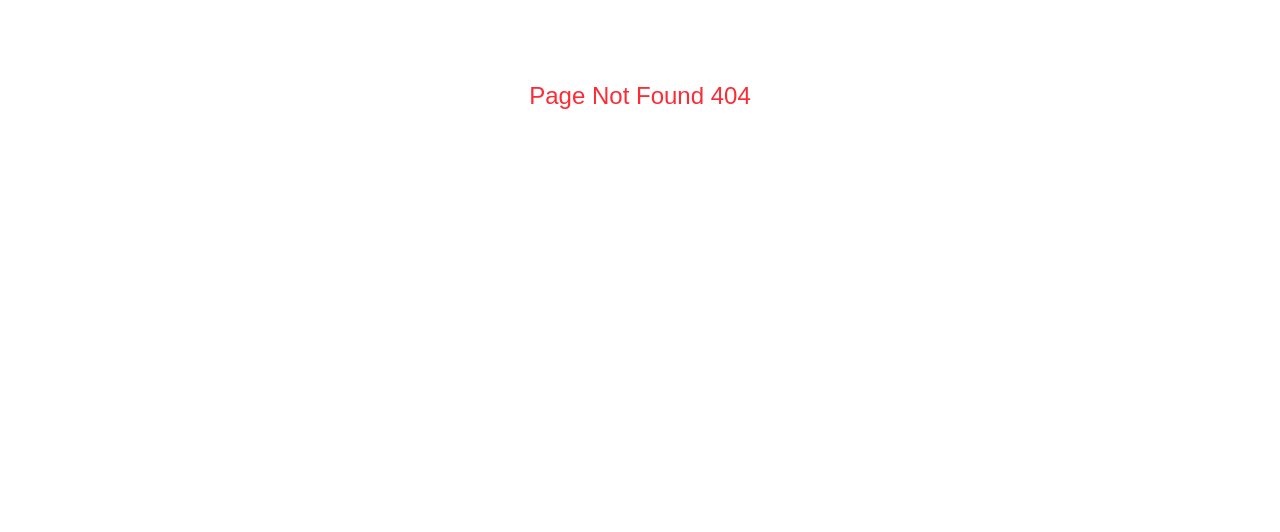
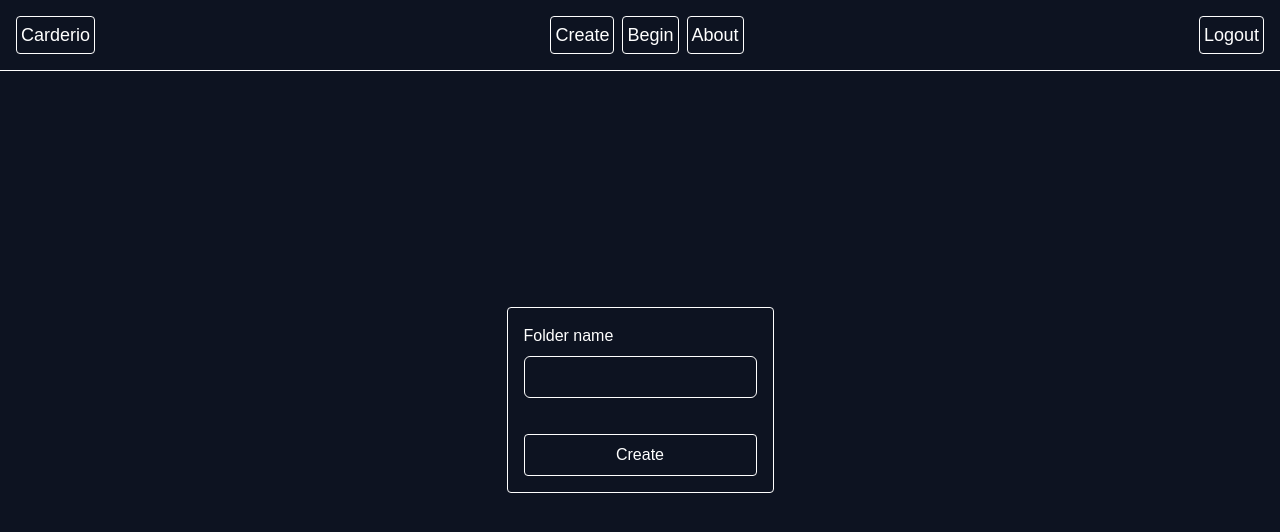
Before and after one commit to chartouis/Carderio-Web, a React (Vite) app: page /create/folders in a window 1280 px wide. Before the commit this address had no page. Shown: the top 532 px of the page. Built offline with nearby package versions, Linux system fonts and the light colour scheme; a web font is replaced by a local one.

Commit message:
folders. creation of them and adding cards to folders

```diff
--- a/src/components/CardPlace.tsx
+++ b/src/components/CardPlace.tsx
@@ -10,6 +10,7 @@ import UseDisableScroll from "../hooks/UseDisableScroll";
 import { getHeaders } from "../config";
 import ChangeButton from "./ChangeButton";
 import FlashcardEdit from "./FlashcardEdit";
+import FolderAccordeon from "./FolderAccordeon";
 
 export default function Card() {
   UseDisableScroll();
@@ -22,6 +23,7 @@ export default function Card() {
     front?: string;
     back?: string;
     id?: bigint;
+    folderId?:number;
   }>({ front: "", back: "" });
   const cardId = searchParams.get("cardId");
 
@@ -82,6 +84,34 @@ export default function Card() {
     } else {
       setCardData({ front: "No cards left", back: "All done!" });
     }
+  };
+
+  const cardsFromFolder = (folderId: number) => {
+    const timestamp = new Date().toISOString();
+    const localDateTime = { localDateTime: timestamp };
+
+    axios
+      .post(API_URL + "/folders/" + folderId + "/cards", localDateTime, {
+        headers: getHeaders(),
+      })
+      .then((res) => {
+        if (res.data?.length > 0) {
+          const sortedList = shuffleCards(res.data);
+          setCardList(sortedList.slice(0, sortedList.length - 1));
+          displayNextCard(sortedList);
+        } else {
+          setCardList([]);
+          setCardData({ front: "No cards", back: "Add some!" });
+          navigate("/");
+        }
+      })
+      .catch((error) => {
+        if (error.response?.status === 401) {
+          navigate("/login");
+        } else {
+          console.error("Request error:", error);
+        }
+      });
   };
 
   useEffect(() => {
@@ -171,6 +201,7 @@ export default function Card() {
         </DndContext>
       </div>
       <br />
+
       <div className="absolute bottom-10 left-1/2 right-1/2 z-10">
         <div className="flex gap-4 justify-center">
           <div onClick={showCard}>
@@ -181,6 +212,11 @@ export default function Card() {
           </div>
         </div>
       </div>
+      <div className="absolute top-20 left-1/2 right-1/2 z-10">
+        <div className="flex gap-4 justify-center">
+          <FolderAccordeon displayNextCard={()=>displayNextCard(cardList?cardList:[])} currentCardId={cardData.id} currentCardFolderId={cardData.folderId} onElementClick={cardsFromFolder} />
+        </div>
+      </div>
     </div>
   );
 }
--- a/src/components/Create.tsx
+++ b/src/components/Create.tsx
@@ -2,7 +2,7 @@ import axios from "axios";
 import { useState } from "react";
 import { API_URL } from "../config";
 import { getHeaders } from "../config";
-import { FaMagic } from "react-icons/fa";
+import { FaFolder, FaMagic } from "react-icons/fa";
 import { Link } from "react-router-dom";
 export default function Create() {
   const [formData, setFormData] = useState({
@@ -97,7 +97,17 @@ export default function Create() {
             <h4 className="">Import</h4>
           </div>
         </Link>
+        <Link to="/create/folders" className="mt-3 flex flex-row gap-2 border border-white rounded w-full py-2 px-6 justify-center text-white hover:bg-white hover:text-gray-800">
+          <div className="-ml-6">
+            <FaFolder color="white" size={20}></FaFolder>
+          </div>
+          <br />
+          <div className="">
+            <h4 className="">Folders</h4>
+          </div>
+        </Link>
       </div>
+
     </div>
   );
 }
--- /dev/null
+++ b/src/components/FolderAccordeon.tsx
@@ -0,0 +1,77 @@
+import { useEffect, useState } from "react";
+import { API_URL, getHeaders } from "../config";
+import axios from "axios";
+import { FaCircle } from "react-icons/fa";
+
+interface Folder {
+  id: number;
+  name: string;
+  parentId: number;
+}
+
+interface props {
+  onElementClick: (folderId: number) => void;
+  currentCardFolderId?: number;
+  currentCardId?: bigint;
+  displayNextCard:()=>void;
+}
+
+export default function Accordion({ onElementClick, currentCardFolderId, currentCardId, displayNextCard }: props) {
+  const [isExpanded, setIsExpanded] = useState(false);
+  const [folders, setFolders] = useState<Folder[]>([]);
+
+  const toggleAccordion = () => {
+    setIsExpanded(!isExpanded);
+  };
+
+  useEffect(() => {
+    axios.get(API_URL + "/folders", { headers: getHeaders() }).then((res) => {
+      if (res.data) {
+        setFolders(res.data);
+      }
+    });
+  }, []);
+
+  const addCardintoFolder = (cardId?:bigint, folderId?:number) => {
+    axios.post(API_URL+"/folders/"+folderId+"/cards/"+cardId, null,{headers:getHeaders()}).then(
+      (res)=>{
+          if (res.status==200){
+            displayNextCard()
+          }
+      }
+    )
+  }
+
+  return (
+    <div className="">
+      <div
+        onClick={toggleAccordion}
+        className="flex w-56 items-center border justify-center border-white rounded hover:bg-white text-white  hover:text-gray-800"
+      >
+        <span className="text-lg ">Folders</span>
+      </div>
+
+      {isExpanded && (
+        <div className="mt-2   border-t border-white">
+          {folders.map((folder, index) => (
+            <div className="flex justify-between">
+              <div
+                key={index}
+                className="border border-white rounded w-45 p-1 mb-3 hover:bg-white text-white  hover:text-gray-800 bg-[#0D1321]"
+                onClick={() => onElementClick(folder.id)}
+              >
+                {folder.name}
+                {}
+              </div>
+              <div onClick={()=>addCardintoFolder(currentCardId, folder.id)} className="border border-white rounded ml-2 bg-[#0D1321] w-9 h-9 flex justify-center items-center">
+                <div className="place-self-center">
+                  {currentCardFolderId===folder.id?<FaCircle size={20} color="white"/>:""}
+                </div>
+              </div>
+            </div>
+          ))}
+        </div>
+      )}
+    </div>
+  );
+}
--- /dev/null
+++ b/src/components/FolderCreate.tsx
@@ -0,0 +1,78 @@
+import axios from "axios";
+import { useState } from "react";
+import { API_URL, getHeaders } from "../config";
+
+export default function FolderCreate() {
+  const [formData, setFormData] = useState({
+    name: "",
+  });
+
+  const [status, setStatus] = useState("");
+
+  const handleChange = (e: React.ChangeEvent<HTMLInputElement>) => {
+    const { name, value } = e.target;
+    setFormData((prev) => ({
+      ...prev,
+      [name]: value, // Update the specific field in the state
+    }));
+  };
+
+  const handleKeyDown = (e: React.KeyboardEvent<HTMLInputElement>) => {
+    if (e.key === "Enter") {
+      e.preventDefault();
+      const form = e.currentTarget.form;
+      if (!form) return;
+      const elements = Array.from(form.elements) as HTMLElement[];
+      const index = elements.indexOf(e.currentTarget as HTMLElement);
+      if (index > -1 && index < elements.length - 1) {
+        elements[index + 1].focus();
+      }
+    }
+  };
+
+  const submit = (e: React.FormEvent) => {
+    e.preventDefault();
+
+    if (formData.name !== "" && formData.name) {
+      axios
+        .post(API_URL + "/folders", formData, { headers: getHeaders() })
+        .then((response) => {
+          if (response.status === 200) {
+            setStatus("Successfully Created");
+          }
+          //console.log(response.data);//to delete
+        });
+      setFormData({name:""});
+    } else {
+      setStatus("Write Something");
+    }
+  };
+
+  return (
+    <div className="p-4 top-1.5 border rounded border-white flex flex-col max-w-screen mx-auto gap-1">
+      <form onSubmit={submit} className="flex flex-col">
+        <div className="mb-3">
+          <label className="block mb-2 text-white">Folder name</label>
+          <input
+            type="text"
+            className="w-full px-3 py-2 border border-white text-white rounded-md"
+            onChange={handleChange}
+            value={formData.name}
+            name="name"
+            id="frontinput"
+            onKeyDown={handleKeyDown}
+            maxLength={20}
+          />
+        </div>
+        <span className="text-white">{status}</span>
+        <br />
+        <button
+          type="submit"
+          className="bg-transparent border border-white text-white hover:bg-white hover:text-gray-800 py-2 px-4 rounded flex-grow"
+        >
+          Create
+        </button>
+      </form>
+    </div>
+  );
+}
--- a/src/components/Menu.tsx
+++ b/src/components/Menu.tsx
@@ -15,6 +15,7 @@ export default function Menu() {
       <div className="absolute top-2/5 right-1/2 left-1/2">
         <ProgressIndicator />
       </div>
+
       {/* <div>
       <CardList />
     </div> */}
--- a/src/main.tsx
+++ b/src/main.tsx
@@ -9,6 +9,7 @@ import Create from "./components/Create.tsx";
 import AppNavbar from "./components/AppNavBar.tsx";
 import Menu from "./components/Menu.tsx";
 import Generate from "./components/Generate.tsx";
+import FolderCreate from "./components/FolderCreate.tsx";
 
 const router = createBrowserRouter([
   {
@@ -71,6 +72,17 @@ const router = createBrowserRouter([
       </div>
     ),
   },
+  {
+    path: "/create/folders",
+    element: (
+      <div className="bg-[#0D1321] min-h-screen flex items-center justify-center  ">
+        <AppNavbar />
+        <div className="">
+          <FolderCreate />
+        </div>
+      </div>
+    ),
+  },
 ]);
 
 createRoot(document.getElementById("root")!).render(
```
